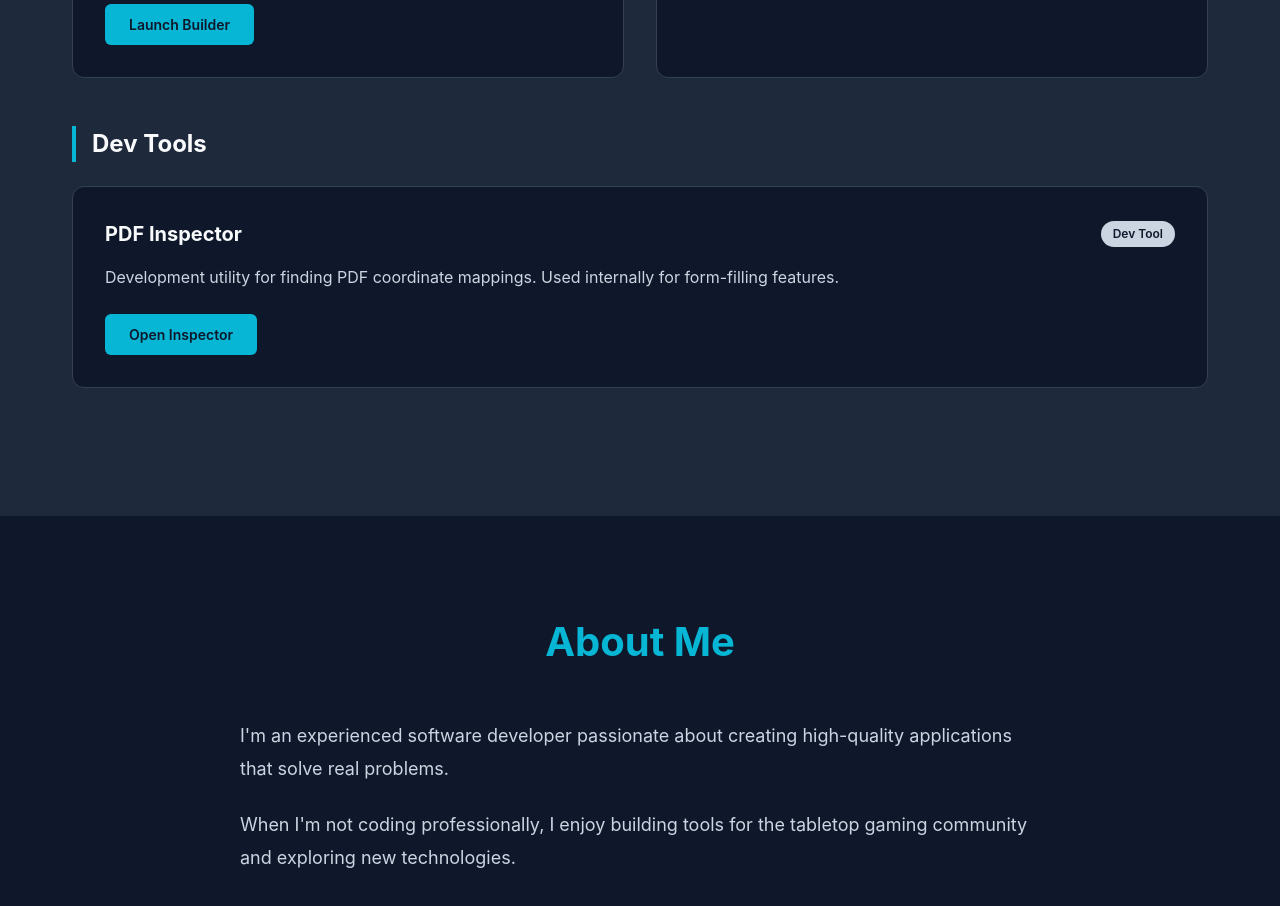
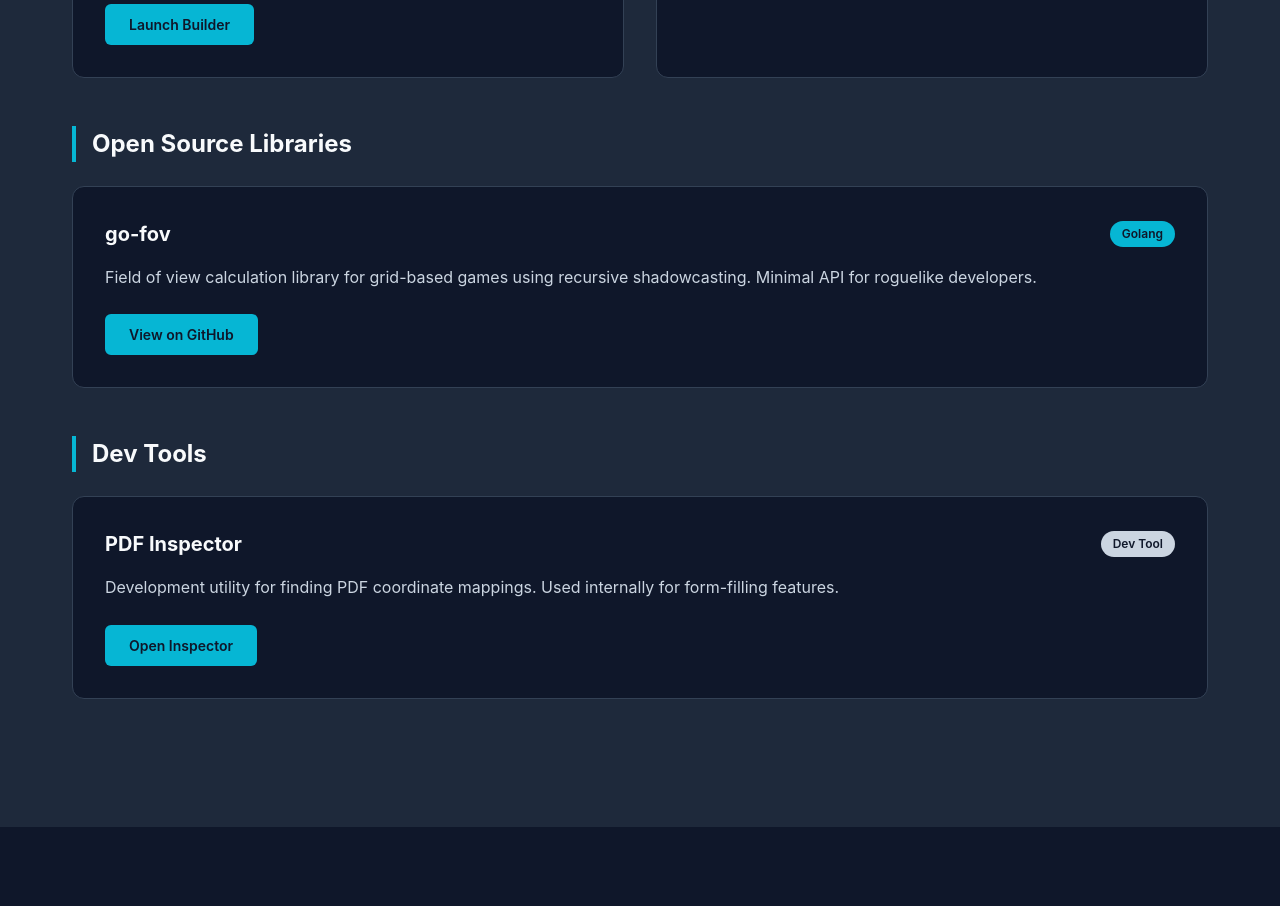
Before and after one commit to norendren/site, a React (Vite) app: page /#/ in a window 1280 px wide. Shown: the part 1240-2146 px from the top of the page. Built offline with nearby package versions, Linux system fonts and the light colour scheme.

Commit message:
go-fov highlight

```diff
--- a/src/pages/Home.tsx
+++ b/src/pages/Home.tsx
@@ -42,6 +42,18 @@ function Home() {
                 <span className="project-tag tag-ttrpg">TTRPG</span>
               </div>
               <p>Spell crafter and generator for the Athia RPG by Power Lunch Games.</p>
+            </div>
+          </div>
+
+          <h3 className="subsection-title">Open Source Libraries</h3>
+          <div className="projects-grid">
+            <div className="project-card">
+              <div className="project-header">
+                <h4>go-fov</h4>
+                <span className="project-tag">Golang</span>
+              </div>
+              <p>Field of view calculation library for grid-based games using recursive shadowcasting. Minimal API for roguelike developers.</p>
+              <a href="https://github.com/norendren/go-fov" className="project-card-button" target="_blank" rel="noopener noreferrer">View on GitHub</a>
             </div>
           </div>
 
```
